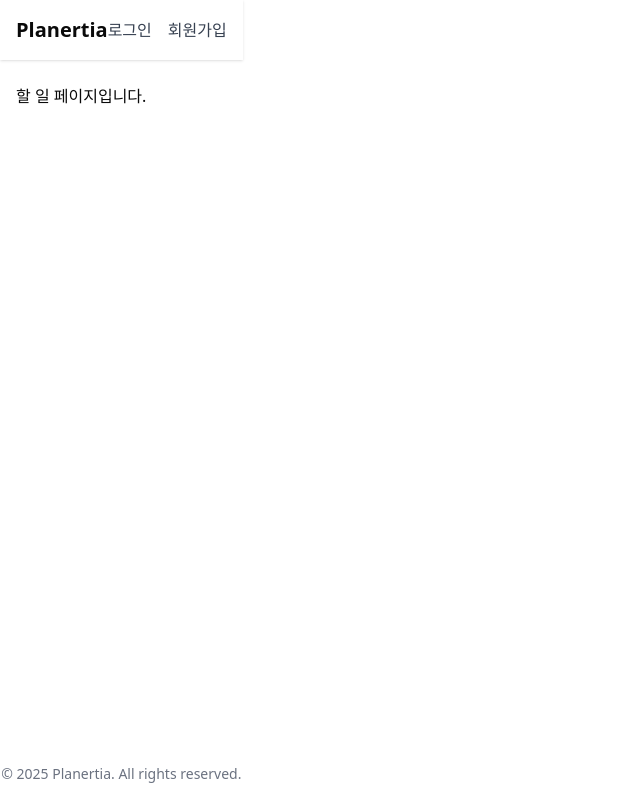
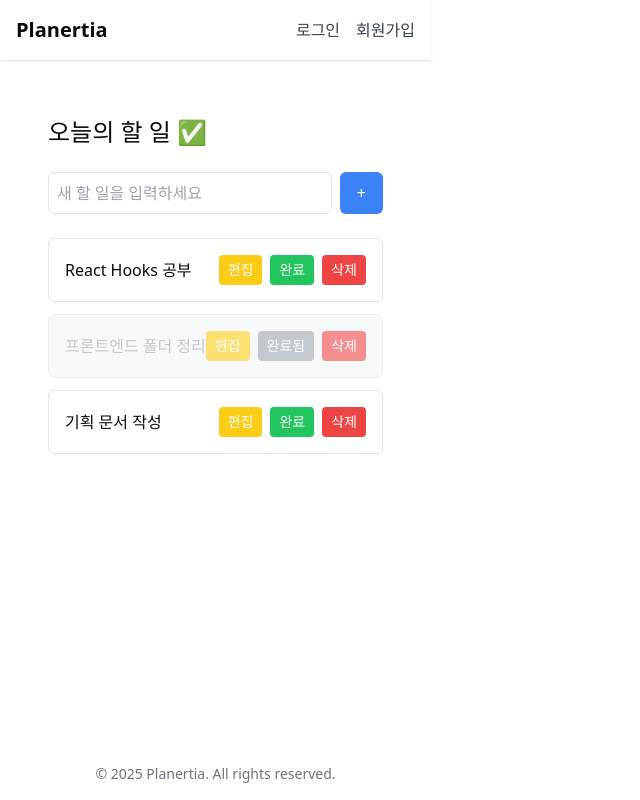
Before and after one commit to ellocani/planertia, a React (Vite) app in the folder frontend/: page /task in a window 1280 px wide. Shown: the whole page, without its empty margins (0-640 px from the left). Built offline with nearby package versions, Linux system fonts and the light colour scheme.

Commit message:
기본 디자인 구현

```diff
--- a/frontend/src/components/common/Card.tsx
+++ b/frontend/src/components/common/Card.tsx
@@ -0,0 +1,15 @@
+import { ReactNode } from "react";
+
+interface CardProps {
+  title: string;
+  children: ReactNode;
+}
+
+export default function Card({ title, children }: CardProps) {
+  return (
+    <div className="bg-white shadow rounded-lg p-6 w-full">
+      <h2 className="text-lg font-semibold mb-4">{title}</h2>
+      <div>{children}</div>
+    </div>
+  );
+}
--- a/frontend/src/pages/Home.tsx
+++ b/frontend/src/pages/Home.tsx
@@ -1,14 +1,40 @@
-// src/pages/Home.tsx
-import { Button } from "@/components/ui/button";
+import { useNavigate } from "react-router-dom";
+import Card from "@/components/common/Card";
 
 export default function Home() {
+  const navigate = useNavigate(); // ✅ 라우터 이동 훅
+
   return (
-    <div className="min-h-screen flex flex-col items-center justify-center bg-gray-50">
-      <h1 className="text-4xl font-bold mb-4">Planertia</h1>
-      <p className="text-gray-600 mb-8">나의 일상을 기록하고, 함께 성장하는 서비스</p>
-      <div className="flex space-x-4">
-        <Button>로그인</Button>
-        <Button variant="outline">회원가입</Button>
+    <div className="space-y-6">
+      <h1 className="text-3xl font-bold mb-6">Planertia에 오신 걸 환영합니다 👋</h1>
+
+      <div className="grid grid-cols-1 md:grid-cols-3 gap-6">
+        <Card title="오늘 할 일">
+          <button
+            onClick={() => navigate("/task")}
+            className="text-blue-500 hover:underline"
+          >
+            오늘은 3개의 할 일이 있습니다.
+          </button>
+        </Card>
+
+        <Card title="메모">
+          <button
+            onClick={() => navigate("/memos")}
+            className="text-blue-500 hover:underline"
+          >
+            최근 메모 2개를 확인하세요.
+          </button>
+        </Card>
+
+        <Card title="캘린더">
+          <button
+            onClick={() => navigate("/category")}
+            className="text-blue-500 hover:underline"
+          >
+            이번 주 일정을 한 눈에 확인하세요.
+          </button>
+        </Card>
       </div>
     </div>
   );
--- a/frontend/src/pages/Memos.tsx
+++ b/frontend/src/pages/Memos.tsx
@@ -1,3 +1,111 @@
-export default function Login() {
-    return <div>메모 페이지입니다.</div>;
-  }
+import { useState } from "react";
+
+export default function Memos() {
+  const [memos, setMemos] = useState([
+    { id: 1, content: "회의 요약 정리" },
+    { id: 2, content: "오늘 할 일 캘린더에 추가" },
+  ]);
+
+  const [newMemo, setNewMemo] = useState("");
+  const [editingId, setEditingId] = useState<number | null>(null);
+  const [editingText, setEditingText] = useState("");
+
+  const addMemo = () => {
+    if (newMemo.trim() === "") return;
+    const newMemoObj = {
+      id: Date.now(),
+      content: newMemo,
+    };
+    setMemos((prev) => [...prev, newMemoObj]);
+    setNewMemo("");
+  };
+
+  const deleteMemo = (id: number) => {
+    setMemos((prev) => prev.filter((memo) => memo.id !== id));
+  };
+
+  const startEditing = (memo: { id: number; content: string }) => {
+    setEditingId(memo.id);
+    setEditingText(memo.content);
+  };
+
+  const saveEditing = (id: number) => {
+    setMemos((prev) =>
+      prev.map((memo) =>
+        memo.id === id ? { ...memo, content: editingText } : memo
+      )
+    );
+    setEditingId(null);
+    setEditingText("");
+  };
+
+  return (
+    <div className="p-8 space-y-6">
+      <h1 className="text-2xl font-bold">메모 📒</h1>
+
+      {/* 메모 추가 */}
+      <div className="flex space-x-2">
+        <input
+          type="text"
+          value={newMemo}
+          onChange={(e) => setNewMemo(e.target.value)}
+          placeholder="새 메모를 입력하세요"
+          className="border rounded-md p-2 flex-grow"
+        />
+        <button
+          onClick={addMemo}
+          className="bg-blue-500 text-white px-4 rounded-md hover:bg-blue-600"
+        >
+          +
+        </button>
+      </div>
+
+      {/* 메모 목록 */}
+      <ul className="space-y-3">
+        {memos.map((memo) => (
+          <li
+            key={memo.id}
+            className="flex items-center justify-between p-4 rounded-md border bg-white"
+          >
+            <div className="flex items-center space-x-3 flex-grow">
+              {editingId === memo.id ? (
+                <input
+                  type="text"
+                  value={editingText}
+                  onChange={(e) => setEditingText(e.target.value)}
+                  className="border rounded p-1 flex-grow"
+                />
+              ) : (
+                <span>{memo.content}</span>
+              )}
+            </div>
+
+            <div className="flex items-center space-x-2">
+              {editingId === memo.id ? (
+                <button
+                  onClick={() => saveEditing(memo.id)}
+                  className="text-sm bg-green-500 text-white px-2 py-1 rounded"
+                >
+                  저장
+                </button>
+              ) : (
+                <button
+                  onClick={() => startEditing(memo)}
+                  className="text-sm bg-yellow-400 text-white px-2 py-1 rounded"
+                >
+                  편집
+                </button>
+              )}
+              <button
+                onClick={() => deleteMemo(memo.id)}
+                className="text-sm bg-red-500 text-white px-2 py-1 rounded"
+              >
+                삭제
+              </button>
+            </div>
+          </li>
+        ))}
+      </ul>
+    </div>
+  );
+}
--- a/frontend/src/pages/Tasks.tsx
+++ b/frontend/src/pages/Tasks.tsx
@@ -1,3 +1,145 @@
-export default function Login() {
-    return <div>할 일 페이지입니다.</div>;
-  }
+import { useState } from "react";
+
+export default function Tasks() {
+  const [tasks, setTasks] = useState([
+    { id: 1, title: "React Hooks 공부", completed: false },
+    { id: 2, title: "프론트엔드 폴더 정리", completed: true },
+    { id: 3, title: "기획 문서 작성", completed: false },
+  ]);
+
+  const [newTask, setNewTask] = useState("");
+  const [editingId, setEditingId] = useState<number | null>(null);
+  const [editingText, setEditingText] = useState("");
+
+  // 할 일 추가
+  const addTask = () => {
+    if (newTask.trim() === "") return;
+    const newTaskObj = {
+      id: Date.now(),
+      title: newTask,
+      completed: false,
+    };
+    setTasks((prev) => [...prev, newTaskObj]);
+    setNewTask("");
+  };
+
+  // 완료 토글
+  const toggleTask = (id: number) => {
+    const updated = tasks.map((task) =>
+      task.id === id ? { ...task, completed: !task.completed } : task
+    );
+
+    const sorted = [
+      ...updated.filter((task) => !task.completed),
+      ...updated.filter((task) => task.completed),
+    ];
+
+    setTasks(sorted);
+  };
+
+  // 삭제
+  const deleteTask = (id: number) => {
+    setTasks((prev) => prev.filter((task) => task.id !== id));
+  };
+
+  // 편집 모드 활성화
+  const startEditing = (task: { id: number; title: string }) => {
+    setEditingId(task.id);
+    setEditingText(task.title);
+  };
+
+  // 편집 저장
+  const saveEditing = (id: number) => {
+    setTasks((prev) =>
+      prev.map((task) =>
+        task.id === id ? { ...task, title: editingText } : task
+      )
+    );
+    setEditingId(null);
+    setEditingText("");
+  };
+
+  return (
+    <div className="p-8 space-y-6">
+      <h1 className="text-2xl font-bold">오늘의 할 일 ✅</h1>
+
+      {/* 할 일 추가 */}
+      <div className="flex space-x-2">
+        <input
+          type="text"
+          value={newTask}
+          onChange={(e) => setNewTask(e.target.value)}
+          placeholder="새 할 일을 입력하세요"
+          className="border rounded-md p-2 flex-grow"
+        />
+        <button
+          onClick={addTask}
+          className="bg-blue-500 text-white px-4 rounded-md hover:bg-blue-600"
+        >
+          +
+        </button>
+      </div>
+
+      {/* 할 일 목록 */}
+      <ul className="space-y-3">
+        {tasks.map((task) => (
+          <li
+            key={task.id}
+            className={`flex items-center justify-between p-4 rounded-md border transition ${
+              task.completed
+                ? "bg-gray-100 text-gray-400 opacity-60"
+                : "bg-white"
+            }`}
+          >
+            <div className="flex items-center space-x-3 flex-grow">
+              {editingId === task.id ? (
+                <input
+                  type="text"
+                  value={editingText}
+                  onChange={(e) => setEditingText(e.target.value)}
+                  className="border rounded p-1 flex-grow"
+                />
+              ) : (
+                <span>{task.title}</span>
+              )}
+            </div>
+
+            <div className="flex items-center space-x-2">
+              {editingId === task.id ? (
+                <button
+                  onClick={() => saveEditing(task.id)}
+                  className="text-sm bg-green-500 text-white px-2 py-1 rounded"
+                >
+                  저장
+                </button>
+              ) : (
+                <button
+                  onClick={() => startEditing(task)}
+                  className="text-sm bg-yellow-400 text-white px-2 py-1 rounded"
+                >
+                  편집
+                </button>
+              )}
+              <button
+                onClick={() => toggleTask(task.id)}
+                className={`text-sm px-2 py-1 rounded ${
+                  task.completed
+                    ? "bg-gray-400 text-white"
+                    : "bg-green-500 text-white hover:bg-green-600"
+                }`}
+              >
+                {task.completed ? "완료됨" : "완료"}
+              </button>
+              <button
+                onClick={() => deleteTask(task.id)}
+                className="text-sm bg-red-500 text-white px-2 py-1 rounded"
+              >
+                삭제
+              </button>
+            </div>
+          </li>
+        ))}
+      </ul>
+    </div>
+  );
+}
```
